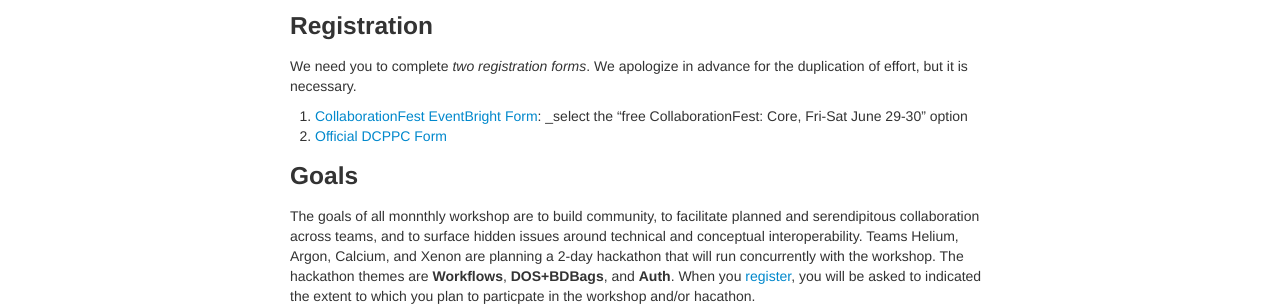
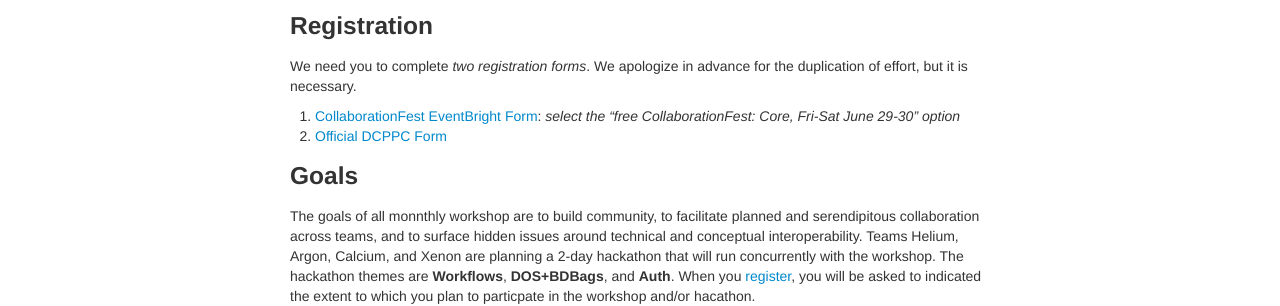
Before and after one commit to dcppc/2018-june-workshop, a Jekyll site: the page built from docs/index.md, in a window 1280 px wide. Shown: the part 396-702 px from the top of the page. Built offline with Jekyll 4.4.1, drawn with Linux system fonts in a browser that asks for light colours.

```diff
--- a/docs/index.md
+++ b/docs/index.md
@@ -22,7 +22,7 @@ in Portland._
 We need you to complete _two registration forms_. We apologize in advance for the duplication of effort, but it is necessary.
 
 
-1. [CollaborationFest EventBright Form](https://www.eventbrite.com/e/gccbosc-2018-registration-43175078823#tickets): _select the "free CollaborationFest: Core, Fri-Sat June 29-30" option
+1. [CollaborationFest EventBright Form](https://www.eventbrite.com/e/gccbosc-2018-registration-43175078823#tickets): _select the "free CollaborationFest: Core, Fri-Sat June 29-30" option_
 1. [Official DCPPC Form](https://ti.to/dcppc/june-data-commons-workshop)
 
 ### Goals
```
